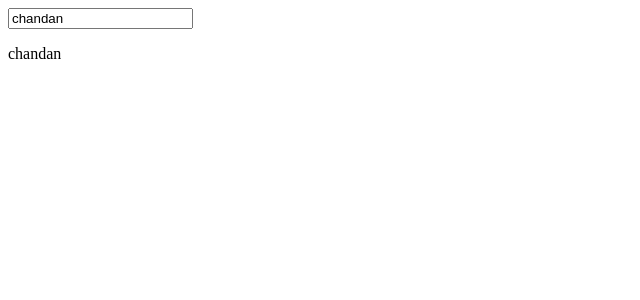
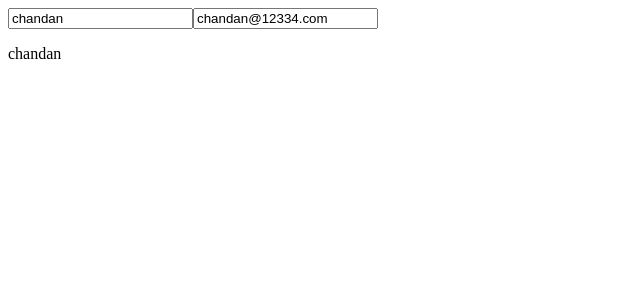
Before and after one commit to chandanyuva/CV-Application, a React (Vite) app: page / in a window 1280 px wide. Shown: the top 300 px of the page, without its empty margins (0-640 px from the left). Built offline with nearby package versions, Linux system fonts and the light colour scheme.

Commit message:
need to work on InputModule

```diff
--- a/src/App.jsx
+++ b/src/App.jsx
@@ -1,6 +1,6 @@
 import { useState } from "react";
-import { DataEntry } from "./components/DataEntry";
-import { DataPrev } from "./components/DataPrev";
+import { DataEntry } from "./components/DataEntry/DataEntry";
+import { DataPrev } from "./components/DataPreview/DataPrev";
 import "./app.css";
 import { v4 as uuidv4 } from "uuid";
 // uuidv4();
@@ -9,7 +9,7 @@ function App() {
     const [data, setData] = useState({
         GeneralInfo: {
             name: "chandan",
-            email: "",
+            email: "chandan@12334.com",
             phNo: "",
         },
         EducationalInfo: {
--- a/src/components/DataEntry.jsx
+++ b/src/components/DataEntry/DataEntry.jsx
@@ -1,8 +1,8 @@
+import InputModule from "../InputModule";
 
 function DataEntry (props){
     const modifierFun = props.mod;
-    // const General = props.data.GeneralInfo;
-    console.log(props);
+    // console.log(props);
     return <>
         <input type="text"
                 value={props.data.GeneralInfo.name}
@@ -11,7 +11,9 @@ function DataEntry (props){
                     const newData = {...props.data,GeneralInfo:newGeneralInfo};
                     modifierFun(newData)
                 }
-            }/>
+            }
+        />
+        <InputModule value={props.data.GeneralInfo.email} modifierFun = {props.mod} data={props.data}></InputModule>
     </>
 }
 
--- /dev/null
+++ b/src/components/InputModule.jsx
@@ -0,0 +1,22 @@
+export default function InputModule(props) {
+    console.log(props.data);
+    function handleEvent(event, key) {
+        const newGeneralInfo = {
+            ...props.data.GeneralInfo,
+            [key]: event.target.value,
+        };
+        const newData = { ...props.data, GeneralInfo: newGeneralInfo };
+        props.modifierFun(newData);
+    }
+    return (
+        <>
+            <input
+                type="text"
+                value={props.value}
+                onChange={(event) => {
+                    handleEvent(event, props.value);
+                }}
+            />
+        </>
+    );
+}
```
Also changed, not shown: src/components/DataPreview/DataPrev.jsx (renamed from src/components/DataPrev.jsx).
